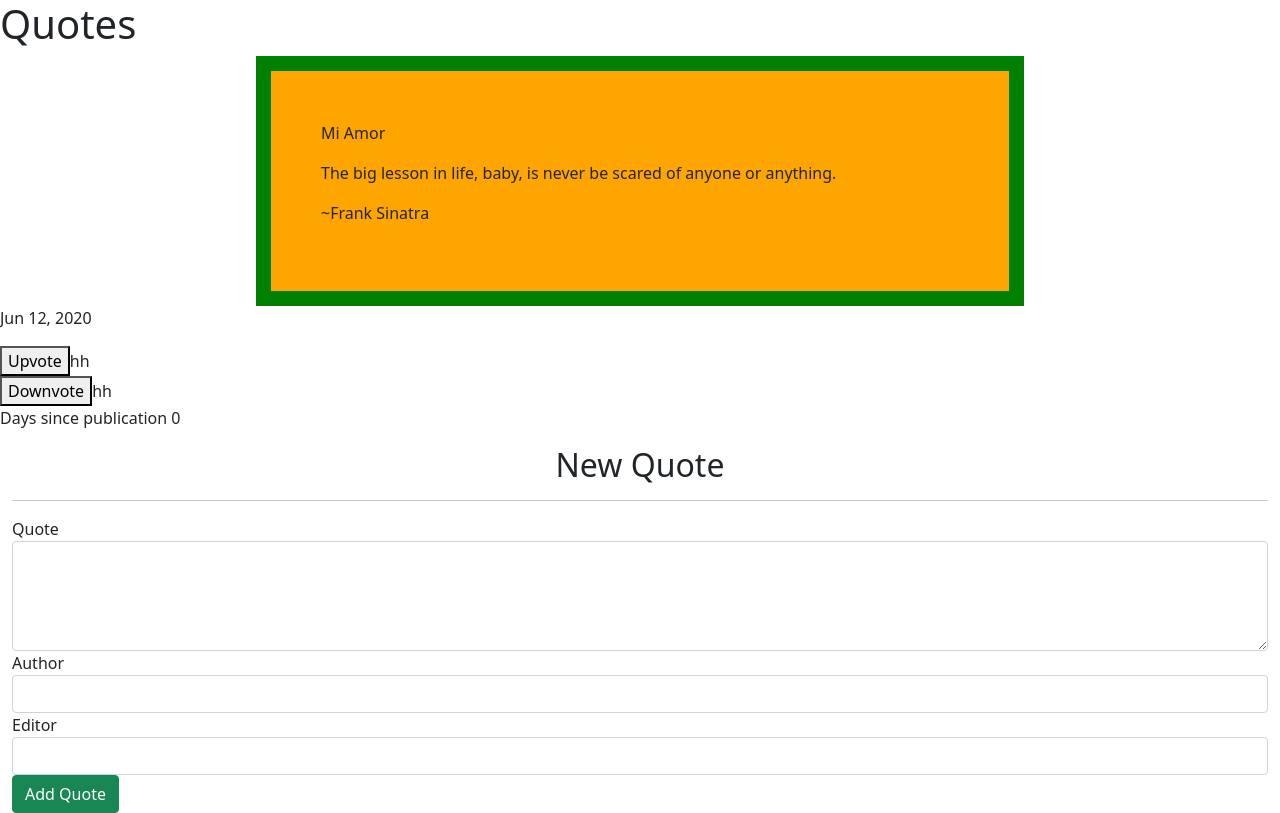
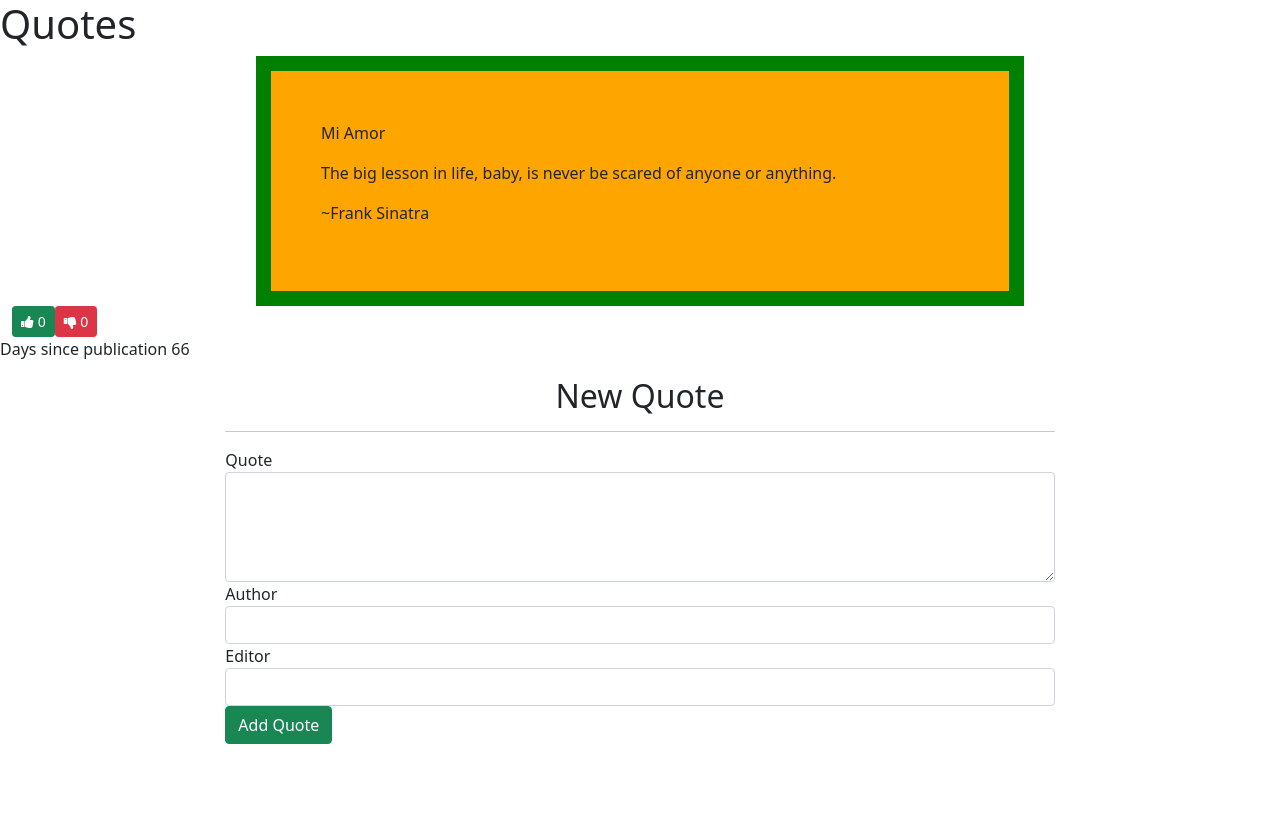
Before and after one commit to Miss-Faith/Quotes, an Angular app: page / in a window 1280 px wide. Built offline with nearby package versions, Linux system fonts and the light colour scheme.

Commit message:
update vote count button

```diff
--- a/package.json
+++ b/package.json
@@ -19,6 +19,7 @@
     "@angular/platform-browser-dynamic": "~13.3.0",
     "@angular/router": "~13.3.0",
     "bootstrap": "^5.1.3",
+    "font-awesome": "^4.7.0",
     "popper": "^1.0.1",
     "rxjs": "~7.5.0",
     "tslib": "^2.3.0",
--- a/src/app/countclicks.directive.ts
+++ b/src/app/countclicks.directive.ts
@@ -7,10 +7,10 @@ export class CountclicksDirective {
 
   constructor() { }
 
-  numberOfClicks = 0;
+  votes = 0;
 
   @HostListener("click", ["$event.target"]) onClicks() {
-    this.numberOfClicks++
+    this.votes++
   }
 
 }
--- a/src/app/quote-detail/quote-detail.component.html
+++ b/src/app/quote-detail/quote-detail.component.html
@@ -1,11 +1,7 @@
 <div>
-  <div>
-    <button ng-click="Upvote()" type="button">Upvote</button>
-    <span>hh</span>
-  </div>
-  <div>
-    <button>Downvote</button>
-    <span>hh</span>
+  <div class="container-fluid" id="buttons">
+    <button class="btn btn-sm btn-success" (click)="upvote()" type="button"> <i class="fa fa-thumbs-up" id="upvote"></i> {{quote.upvotes}} </button>
+    <button class="btn btn-sm btn-danger"  (click)="downvote()" type="button"> <i class="fa fa-thumbs-down" id="downvote"></i> {{quote.downvotes}}</button>
   </div>
   <div>
     <p>Days since publication {{quote.publishedDate | dateCount }}</p>
--- a/src/app/quote-detail/quote-detail.component.ts
+++ b/src/app/quote-detail/quote-detail.component.ts
@@ -10,6 +10,13 @@ export class QuoteDetailComponent implements OnInit {
 
   @Input() quote: Quote;
 
+  upvote(){
+    this.quote.upvotes+=1;
+  }
+  downvote(){
+    this.quote.downvotes+=1;
+  }
+
   constructor() { }
 
   ngOnInit(): void {
--- a/src/app/quote-form/quote-form.component.html
+++ b/src/app/quote-form/quote-form.component.html
@@ -1,4 +1,4 @@
-<div class="container-fluid">
+<div class="container-fluid col-8">
   <h2 class="text-center">New Quote</h2>
   <hr>
   <form (ngSubmit)='submitQuote()' #QuoteForm='ngForm'>
--- a/src/app/quote-form/quote-form.component.ts
+++ b/src/app/quote-form/quote-form.component.ts
@@ -8,14 +8,14 @@ import { Quote } from '../quotes'
 })
 export class QuoteFormComponent implements OnInit {
 
-  newQuote = new Quote("","","",new Date());
+  newQuote = new Quote("","","",new Date(),0,0);
 
   @Output() addQuote = new EventEmitter<Quote>();
 
   submitQuote(){
     this.addQuote.emit(this.newQuote);
   }
-
+false
   constructor() { }
 
   ngOnInit(): void {
--- a/src/app/quotes.ts
+++ b/src/app/quotes.ts
@@ -1,3 +1,4 @@
 export class Quote {
-    constructor(public editor:string, public quotetext:string, public author:string, public publishedDate:Date){}
+
+    constructor(public editor:string, public quotetext:string, public author:string, public publishedDate:Date, public upvotes: number, public downvotes: number){}
 }
--- a/src/app/quotes/quotes.component.html
+++ b/src/app/quotes/quotes.component.html
@@ -5,8 +5,8 @@
     <p id={{i}} id="author">~{{quote.author}}</p>
   </div>
   <div>
-    <p id={{i}}>{{quote.publishedDate | date}}</p>
     <app-quote-detail [quote]='quote'></app-quote-detail>
-    </div>
+  </div>
+
   <app-quote-form (addQuote)="addNewQuote($event)"></app-quote-form>
 </div>
--- a/src/app/quotes/quotes.component.ts
+++ b/src/app/quotes/quotes.component.ts
@@ -9,7 +9,7 @@ import { Quote } from '../quotes'
 export class QuotesComponent implements OnInit {
 
   quotes: Quote[] = [
-    new Quote("Mi Amor","The big lesson in life, baby, is never be scared of anyone or anything.", "Frank Sinatra", new Date(2019,17,12))
+    new Quote("Mi Amor","The big lesson in life, baby, is never be scared of anyone or anything.", "Frank Sinatra", new Date(2021,17,12),0,0)
   ];
 
   addNewQuote(quote) {
--- a/src/styles.css
+++ b/src/styles.css
@@ -1 +1,2 @@
-@import "~bootstrap/dist/css/bootstrap.css"
+@import "~bootstrap/dist/css/bootstrap.css";
+@import '~font-awesome/css/font-awesome.css'
```
Also changed, not shown: 1 other file (tests, documents, lock files or other folders).
